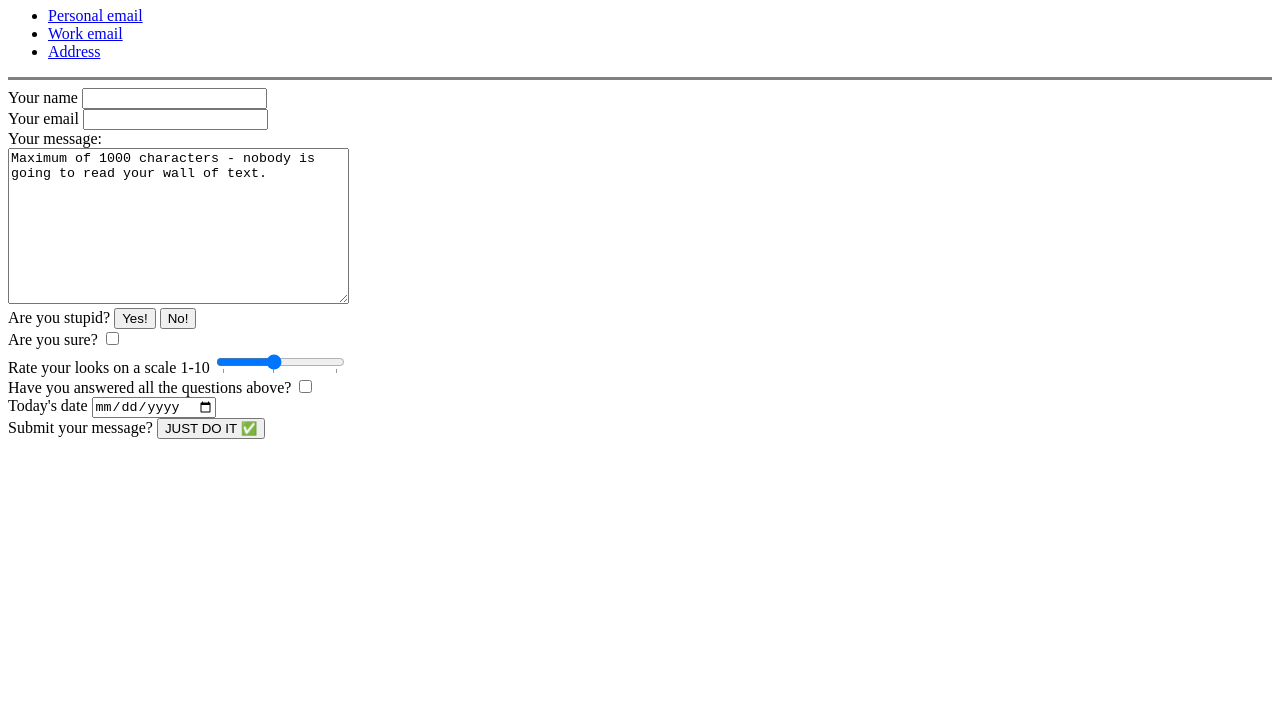
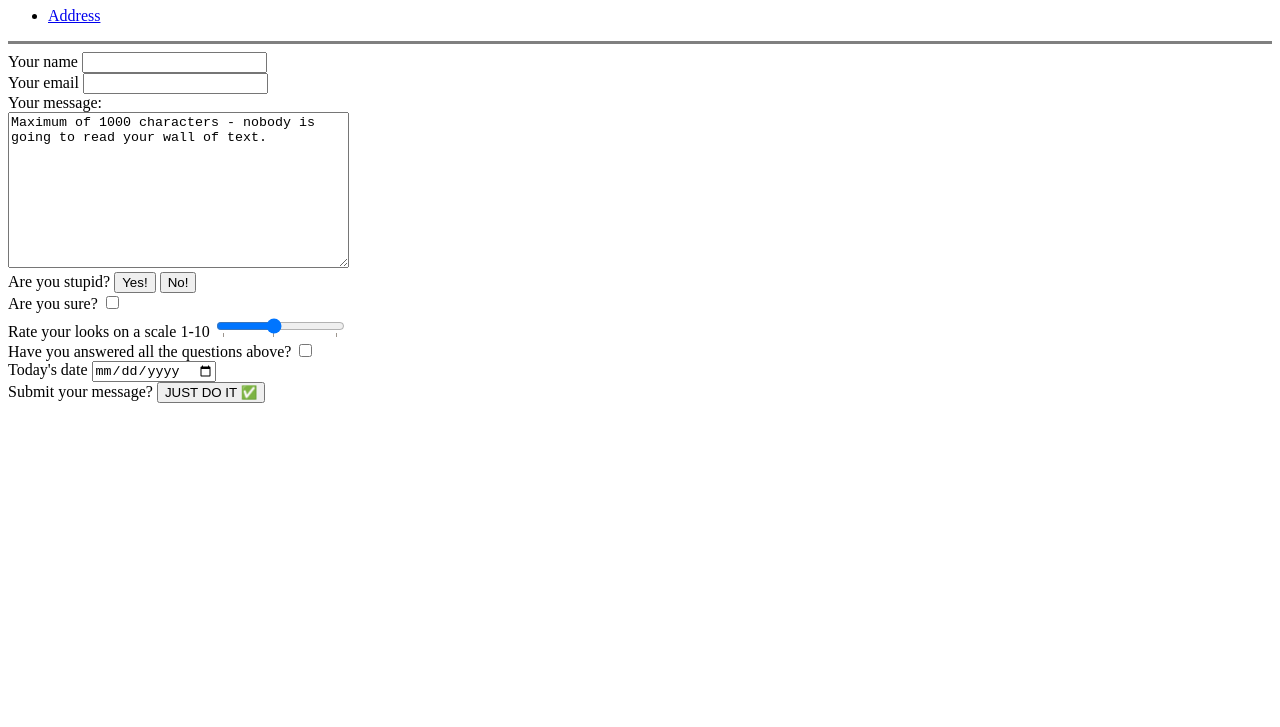
Before and after one commit to namuSW/newbProgrammer, a plain HTML site: page Contactinfo.html in a window 1280 px wide. Shown: the part 73-800 px from the top of the page. Drawn offline with Linux system fonts and the light colour scheme.

Commit message:
Update Contactinfo.html
removed email address

```diff
--- a/Contactinfo.html
+++ b/Contactinfo.html
@@ -9,8 +9,6 @@
 <body>
   <h1>Contact info</h1>
   <ul>
-    <li><a href="mailto:namaahsw@gmail.com?subject=your_page_sucks">Personal email</a></li>
-    <li><a href="mailto:peter@indumedic.se?subject=feedback">Work email</a></li>
     <li><a href="https://www.picng.com/upload/denied/png_denied_52828.png">Address</a></li>
   </ul>
   <hr size="3" noshade>
```
